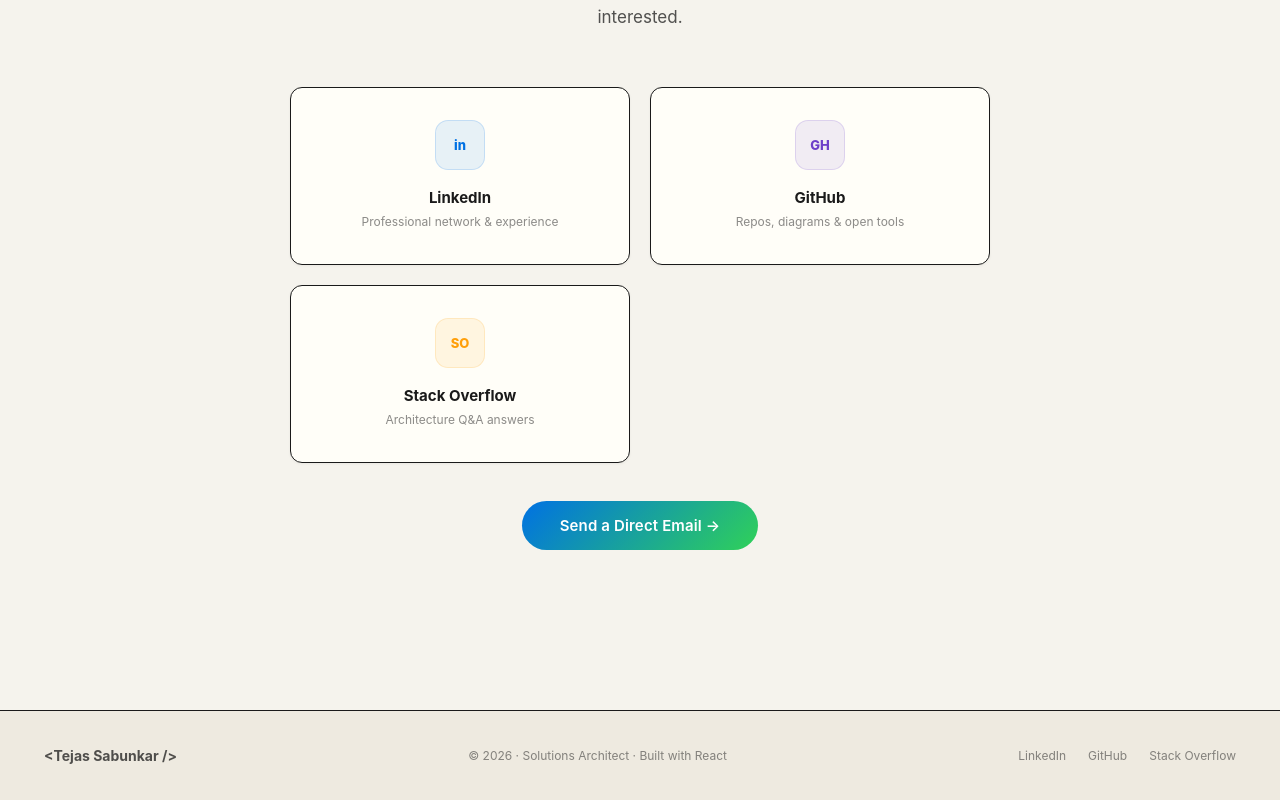
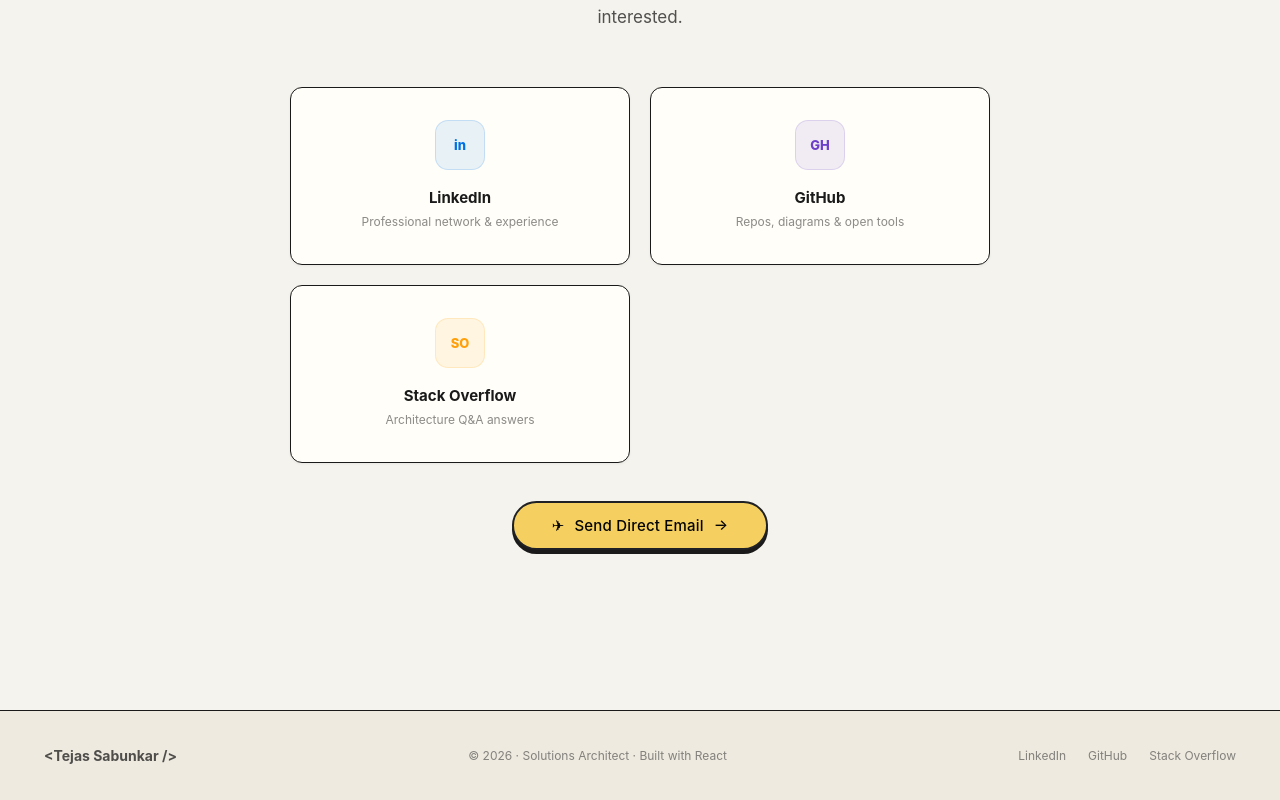
Before and after one commit to tsabunkar/portfolio, a React (Vite) app: page / in a window 1280 px wide. Shown: the part 5406-6206 px from the top of the page. Built offline with nearby package versions, Linux system fonts and the light colour scheme.

Commit message:
button change

```diff
--- a/src/sections/Connect/Connect.module.css
+++ b/src/sections/Connect/Connect.module.css
@@ -5,10 +5,10 @@
 }
 
 .inner {
-  max-width:  780px;
-  margin:     0 auto;
+  max-width: 780px;
+  margin: 0 auto;
   text-align: center;
-  padding:    0 clamp(16px, 5vw, 40px);
+  padding: 0 clamp(16px, 5vw, 40px);
 }
 
 .header {
@@ -16,34 +16,34 @@
 }
 
 .eyebrow {
-  color:          #0071e3;
-  font-size:      clamp(10px, 1.3vw, 12px);
-  font-family:    -apple-system, BlinkMacSystemFont, sans-serif;
+  color: #0071e3;
+  font-size: clamp(10px, 1.3vw, 12px);
+  font-family: -apple-system, BlinkMacSystemFont, sans-serif;
   letter-spacing: 2.2px;
-  font-weight:    700;
-  margin:         0 0 12px;
+  font-weight: 700;
+  margin: 0 0 12px;
   text-transform: uppercase;
 }
 
 .heading {
-  font-family:    -apple-system, BlinkMacSystemFont, sans-serif;
-  font-size:      clamp(28px, 6.5vw, 68px);
-  font-weight:    800;
-  color:          var(--text);
+  font-family: -apple-system, BlinkMacSystemFont, sans-serif;
+  font-size: clamp(28px, 6.5vw, 68px);
+  font-weight: 800;
+  color: var(--text);
   letter-spacing: clamp(-0.8px, -0.028em, -2.5px);
-  margin:         0 0 16px;
-  line-height:    1.06;
-  transition:     color 0.45s ease;
+  margin: 0 0 16px;
+  line-height: 1.06;
+  transition: color 0.45s ease;
 }
 
 .sub {
-  font-family:  -apple-system, BlinkMacSystemFont, sans-serif;
-  font-size:    clamp(14px, 1.7vw, 17px);
-  color:        var(--text-mid);
-  max-width:    440px;
-  margin:       0 auto;
-  line-height:  1.68;
-  transition:   color 0.45s ease;
+  font-family: -apple-system, BlinkMacSystemFont, sans-serif;
+  font-size: clamp(14px, 1.7vw, 17px);
+  color: var(--text-mid);
+  max-width: 440px;
+  margin: 0 auto;
+  line-height: 1.68;
+  transition: color 0.45s ease;
 }
 
 .cards {
@@ -51,21 +51,47 @@
 }
 
 .emailBtn {
-  display:         inline-block;
-  background:      linear-gradient(135deg, #0071e3 0%, #30d158 100%);
-  color:           #fff;
-  padding:         clamp(12px, 1.8vw, 15px) clamp(26px, 4vw, 38px);
-  border-radius:   980px;
-  font-family:     -apple-system, BlinkMacSystemFont, sans-serif;
-  font-size:       clamp(13px, 1.5vw, 15px);
-  font-weight:     600;
+  display: inline-flex;
+  align-items: center;
+  justify-content: center;
+  gap: 10px;
+  background: #f5d060;
+  color: #040404;
+  padding: clamp(12px, 1.8vw, 15px) clamp(26px, 4vw, 38px);
+  border: 2px solid #202124;
+  border-radius: 999px;
+  font-family: -apple-system, BlinkMacSystemFont, sans-serif;
+  font-size: clamp(13px, 1.5vw, 15px);
+  font-weight: 500;
   text-decoration: none;
-  letter-spacing:  0.15px;
-  transition:      opacity 0.2s ease, transform 0.2s ease, box-shadow 0.2s ease;
+  letter-spacing: 0.2px;
+  line-height: 1;
+  box-shadow: 0 4px 0 var(--text);
+  transition:
+    transform 0.2s ease,
+    box-shadow 0.2s ease,
+    background 0.2s ease;
 }
 
 .emailBtn:hover {
-  opacity:    0.88;
-  transform:  scale(1.04);
-  box-shadow: 0 12px 40px rgba(0, 113, 227, 0.4);
+  background: #fff;
+  transform: translateY(2px);
+  box-shadow: 0 6px 0 var(--text);
 }
+
+.emailBtnIcon,
+.emailBtnArrow {
+  font-size: 1em;
+  line-height: 1;
+}
+
+.emailBtnArrow {
+  transform: translateY(-1px);
+}
+
+@media (max-width: 640px) {
+  .emailBtn {
+    font-size: clamp(13px, 3.8vw, 15px);
+    gap: 10px;
+  }
+}
--- a/src/sections/Connect/index.jsx
+++ b/src/sections/Connect/index.jsx
@@ -46,7 +46,13 @@ export default function ConnectSection() {
 
         {/* Email CTA */}
         <a href="mailto:tsabunkar@gmail.com" className={styles.emailBtn}>
-          Send a Direct Email →
+          <span className={styles.emailBtnIcon} aria-hidden="true">
+            ✈
+          </span>
+          <span>Send Direct Email</span>
+          <span className={styles.emailBtnArrow} aria-hidden="true">
+            →
+          </span>
         </a>
       </div>
     </section>
```
